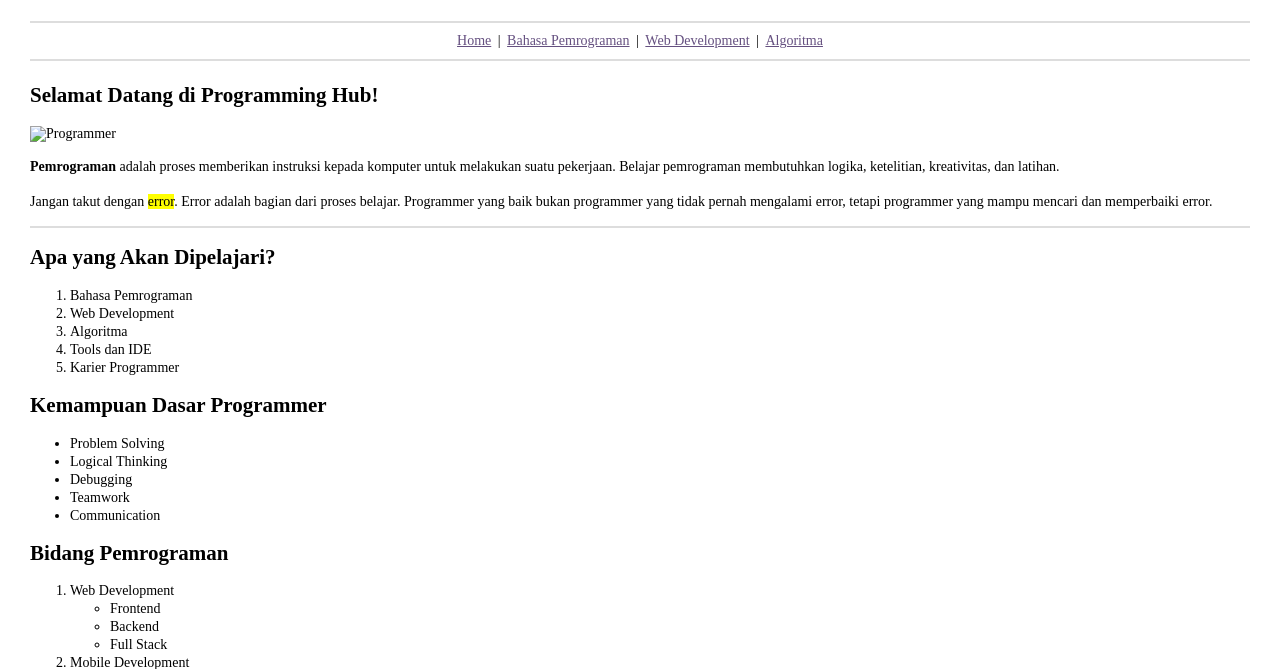
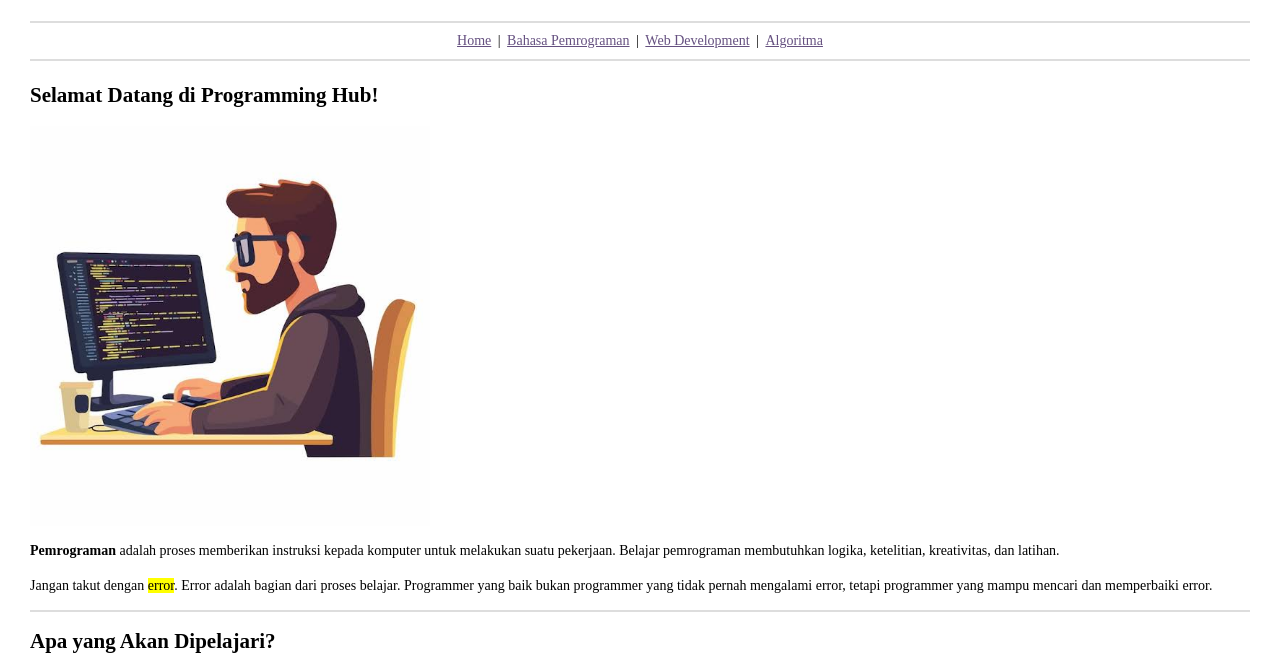
Before and after one commit to auliaqu138-dot/aaulia, a plain HTML site: page index.html in a window 1280 px wide. Shown: the part 94-763 px from the top of the page. Drawn offline with Linux system fonts and the light colour scheme.

Commit message:
Update index.html

```diff
--- a/index.html
+++ b/index.html
@@ -23,7 +23,7 @@
 <main>
     <h2>Selamat Datang di Programming Hub!</h2>
 
-    <img src="gambar/programmer.jpg" alt="Programmer">
+    <img src="IMG_3065ff52-cfbd-4af6-823a-677afd61867e.jpg" alt="Programmer">
 
     <p>
         <b>Pemrograman</b> adalah proses memberikan instruksi
```
